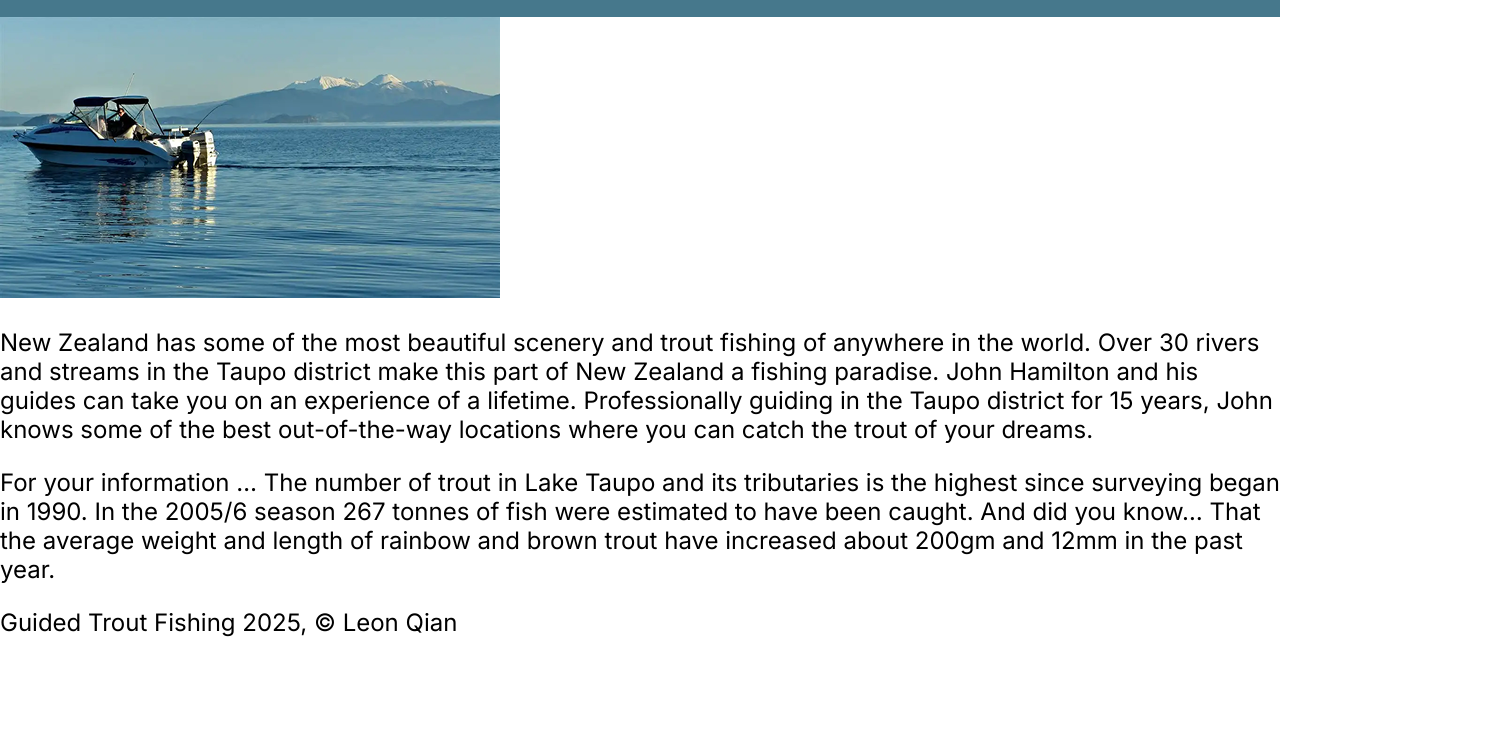
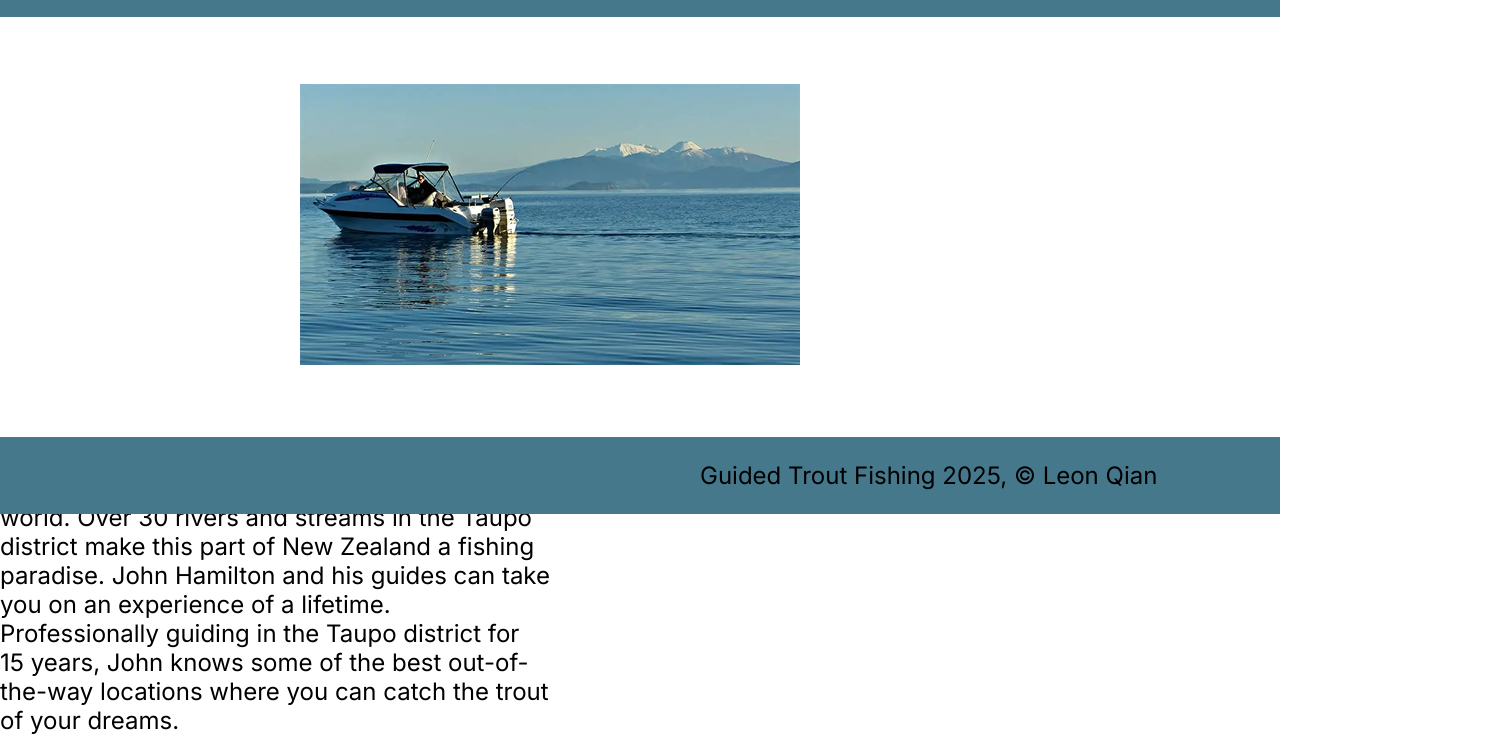
Before and after one commit to leonqiann/guided_trout_fishing, a plain HTML site: page index.html in a window 1280 px wide. Shown: the part 286-1040 px from the top of the page, 1500 px wide, since content can reach past the window. Before the commit the page ends 947 px from the top, so only its background shows below. Drawn offline with nearby package versions, Linux system fonts and the light colour scheme.

Commit message:
styled page centered footer format body

```diff
--- a/index.html
+++ b/index.html
@@ -18,20 +18,24 @@
         <a href="rates.html">Rates</a>
         <a href="contact.html">Contact</a>
     </nav>
-    <img src="lake-taupo-fishing.png" alt="Fishing in Lake Taupo">
-    <p>
+    <div><img src="lake-taupo-fishing.png" alt="Fishing in Lake Taupo"></div>
+    <div2>
+        <p>
         New Zealand has some of the most beautiful scenery and trout fishing of anywhere in the world.
         Over 30 rivers and streams in the Taupo district make this part of New Zealand a fishing paradise.
          John Hamilton and his guides can take you on an experience of a lifetime. Professionally guiding in the Taupo district for 15 years,
          John knows some of the best out-of-the-way locations where you can catch the trout of your dreams.
+    </p>
+    </div2>
+    <div3>
+        <p>
+            For your information …<br>
+            The number of trout in Lake Taupo and its tributaries is the highest since surveying began in 1990. In the 2005/6 season 267 tonnes of fish were estimated to have been caught. <br>
+            And did you know…<br>
+            That the average weight and length of rainbow and brown trout have increased about 200gm and 12mm in the past year.
+        </p>
+    </div3>
 
-    </p>
-    <p>
-        For your information …
-        The number of trout in Lake Taupo and its tributaries is the highest since surveying began in 1990. In the 2005/6 season 267 tonnes of fish were estimated to have been caught.
-        And did you know…
-        That the average weight and length of rainbow and brown trout have increased about 200gm and 12mm in the past year.
-    </p>
     <footer>
         <p>
             Guided Trout Fishing 2025, © Leon Qian
--- a/styles.css
+++ b/styles.css
@@ -32,3 +32,30 @@ body {
     font-size: 24px;
     font-family: 'Inter';
 }
+div {
+    margin: 67px 100px 50px 300px;
+    display: inline-block;
+}
+div2 p {
+    width: 550px;
+    display: inline-block;
+    align-items: right;
+}
+div3 p {
+    width: 1200px;
+    margin-left: 300px;
+}
+footer {
+    background-color: #46788C;
+    position: fixed;
+    bottom: 0;
+    width: 100%;
+    align-items: center;
+
+
+
+}
+footer p {
+    width: 460px;
+    margin-left: 700px;
+}
```
